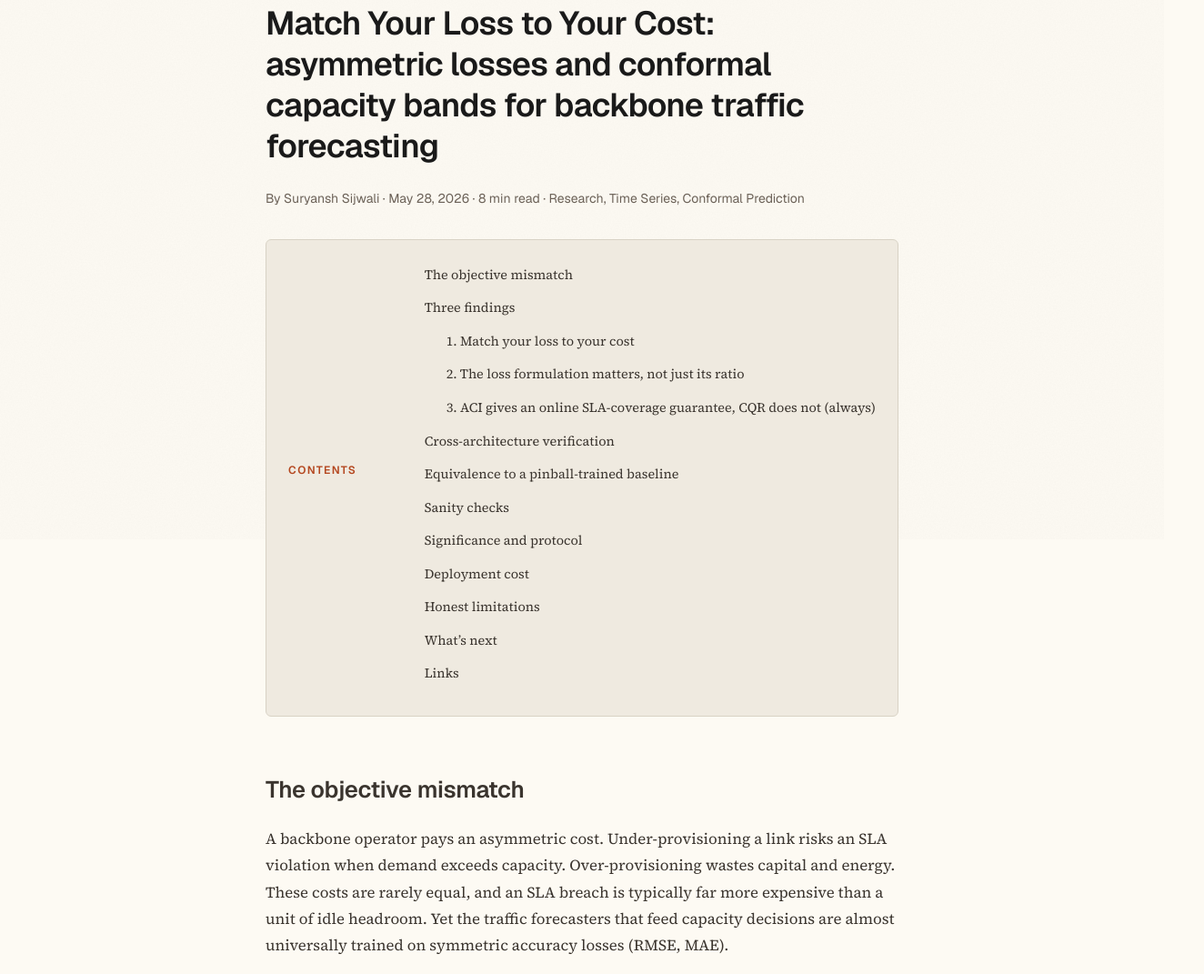
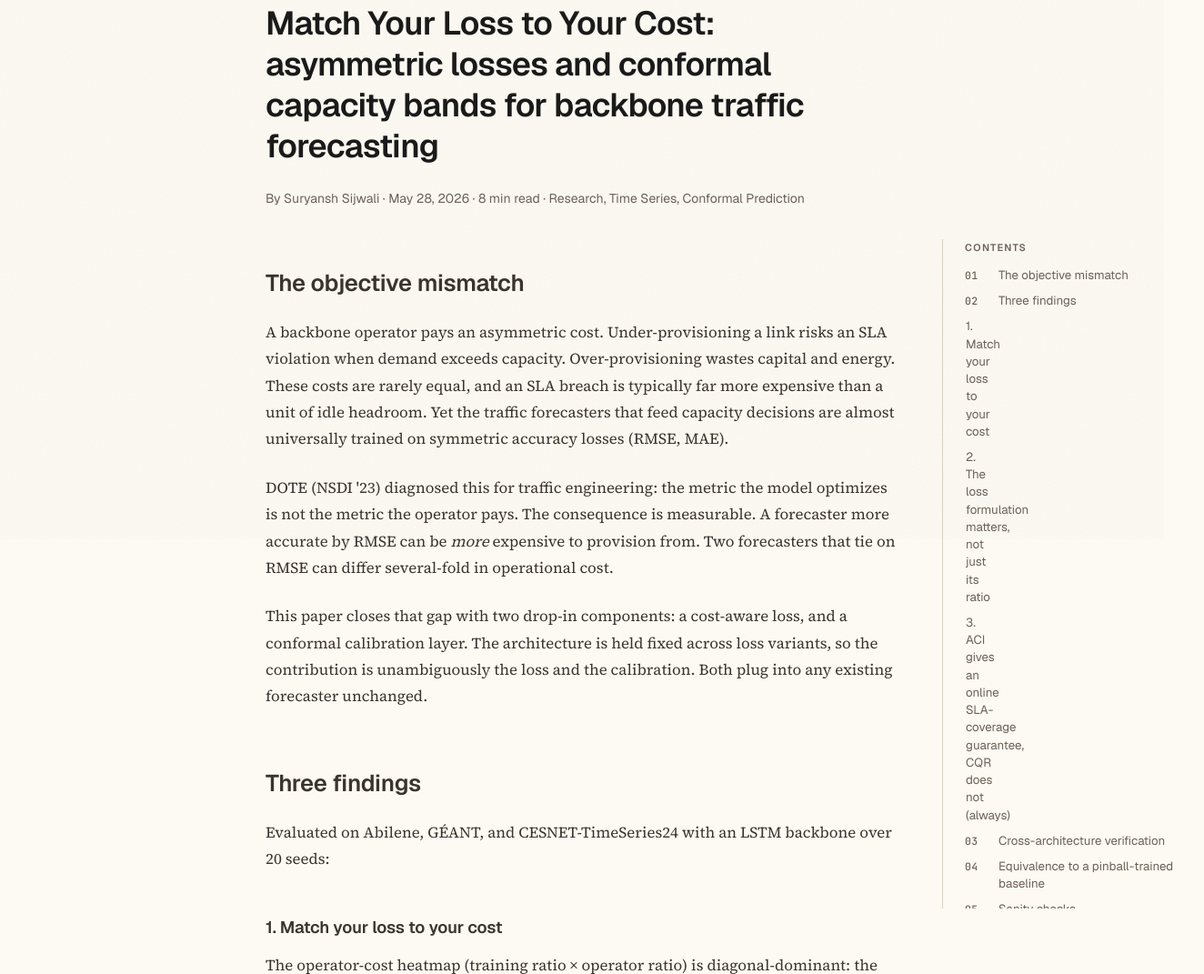
Before and after one commit to SuryanshSS1011/suryanshss1011.github.io, an Astro site: page /blog/match-loss-to-cost in a window 1280 px wide. Shown: the part 207-1278 px from the top of the page at 91% size, 1324 px wide, since content can reach past the window. Built offline with nearby package versions, Linux system fonts and the light colour scheme; Astro itself is replaced by a stand-in of ours.

Commit message:
feat(layout): editorial TOC with scrollspy + sticky right rail

```diff
--- a/src/pages/blog/[id].astro
+++ b/src/pages/blog/[id].astro
@@ -58,7 +58,7 @@ const blogPostingSchema = {
 ---
 
 <BaseLayout
-  title={`${post.data.title} — Suryansh Sijwali`}
+  title={`${post.data.title} · Suryansh Sijwali`}
   description={post.data.description}
   ogType="article"
   articleMeta={{
@@ -82,16 +82,19 @@ const blogPostingSchema = {
     </header>
 
     {tocHeadings.length > 2 && (
-      <nav class="toc">
-        <h2>Contents</h2>
-        <ul>
-          {tocHeadings.map((heading) => (
-            <li class={heading.depth === 3 ? 'toc-sub' : ''}>
-              <a href={`#${heading.slug}`}>{heading.text}</a>
+      <aside class="toc" aria-label="Table of contents">
+        <p class="toc-label">Contents</p>
+        <ol class="toc-list">
+          {tocHeadings.map((heading, i) => (
+            <li class={heading.depth === 3 ? 'toc-item toc-sub' : 'toc-item'}>
+              {heading.depth === 2 && (
+                <span class="toc-num" aria-hidden="true">{String(tocHeadings.filter((h, j) => j <= i && h.depth === 2).length).padStart(2, '0')}</span>
+              )}
+              <a href={`#${heading.slug}`} data-toc-link={heading.slug}>{heading.text}</a>
             </li>
           ))}
-        </ul>
-      </nav>
+        </ol>
+      </aside>
     )}
 
     <div class="prose">
@@ -105,46 +108,161 @@ const blogPostingSchema = {
 </BaseLayout>
 
 <style>
-  .toc {
-    background: var(--bg-sunken);
-    border: 1px solid var(--border);
-    border-radius: var(--radius-md);
-    padding: var(--spacing-lg);
-    margin-bottom: var(--spacing-xl);
+  /* TOC: editorial margin note. No card chrome, no list markers, no decimal default. */
+
+  /* Defensive resets: kill any inherited list styling, padding, or backgrounds. */
+  .toc,
+  .toc * {
+    background: transparent;
+    border-radius: 0;
   }
 
-  .toc h2 {
+  .toc {
+    margin: 0 0 var(--spacing-2xl) 0;
+    padding: 0 0 0 var(--spacing-md);
+    border-left: 1px solid var(--border);
+    background: transparent;
+  }
+
+  .toc-label {
     font-family: var(--font-display);
-    font-size: 0.75rem;
+    font-size: 0.68rem;
     font-weight: 600;
     letter-spacing: 0.12em;
     text-transform: uppercase;
-    color: var(--accent);
-    margin-bottom: var(--spacing-md);
-    border: none;
+    color: var(--text-muted);
+    margin: 0 0 var(--spacing-sm) 0;
     padding: 0;
   }
 
-  .toc ul {
-    list-style: none;
+  /* Force list reset hard, in case anything else tries to add markers. */
+  ol.toc-list {
+    list-style: none !important;
+    list-style-type: none !important;
     padding: 0;
     margin: 0;
+    display: flex;
+    flex-direction: column;
+    gap: 0.5rem;
   }
 
-  .toc li {
-    margin-bottom: var(--spacing-xs);
+  ol.toc-list > li.toc-item {
+    list-style: none !important;
+    list-style-type: none !important;
+    display: grid;
+    grid-template-columns: 1.75rem 1fr;
+    align-items: baseline;
+    gap: 0.5rem;
+    line-height: 1.4;
+    margin: 0;
+    padding: 0;
   }
 
-  .toc-sub {
-    padding-left: var(--spacing-lg);
+  ol.toc-list > li.toc-item::marker {
+    content: none;
+  }
+
+  .toc-item.toc-sub {
+    padding-left: var(--spacing-md);
+  }
+
+  .toc-num {
+    font-family: var(--font-mono);
+    font-size: 0.72rem;
+    font-weight: 500;
+    color: var(--text-muted);
+    font-variant-numeric: tabular-nums;
+    letter-spacing: 0.02em;
+  }
+
+  .toc-sub .toc-num {
+    visibility: hidden;
   }
 
   .toc a {
-    color: var(--text-secondary);
-    font-size: 0.9rem;
+    color: var(--text-muted);
+    text-decoration: none;
+    font-family: var(--font-display);
+    font-size: 0.88rem;
+    line-height: 1.45;
+    transition: color var(--transition), border-color var(--transition);
+    border-left: 1.5px solid transparent;
+    padding-left: 0.6rem;
+    margin-left: -0.6rem;
   }
 
   .toc a:hover {
-    color: var(--accent);
+    color: var(--text-primary);
+    text-decoration: none;
+  }
+
+  .toc a[data-active="true"] {
+    color: var(--text-primary);
+    border-left-color: var(--accent);
+  }
+
+  /* Desktop: float to the right of the prose as a sticky rail. */
+  @media (min-width: 1100px) {
+    .toc {
+      position: sticky;
+      top: var(--spacing-2xl);
+      float: right;
+      width: 16rem;
+      margin: 0 -19rem 0 0;
+      padding-left: var(--spacing-lg);
+      max-height: calc(100vh - 4rem);
+      overflow-y: auto;
+      scrollbar-width: thin;
+    }
+
+    ol.toc-list {
+      gap: 0.55rem;
+    }
+
+    .toc a {
+      font-size: 0.83rem;
+    }
+  }
+
+  @media (min-width: 1280px) {
+    .toc {
+      width: 18rem;
+      margin-right: -21rem;
+    }
   }
 </style>
+
+<script>
+  // Scrollspy: highlight the heading closest to the top of the viewport.
+  const links = document.querySelectorAll<HTMLAnchorElement>('.toc a[data-toc-link]');
+  if (links.length > 0) {
+    const headingIds = Array.from(links).map((a) => a.dataset.tocLink!).filter(Boolean);
+    const headings = headingIds
+      .map((id) => document.getElementById(id))
+      .filter((el): el is HTMLElement => !!el);
+
+    let activeId: string | null = null;
+    const setActive = (id: string | null) => {
+      if (id === activeId) return;
+      activeId = id;
+      links.forEach((a) => {
+        a.toggleAttribute('data-active', a.dataset.tocLink === id);
+      });
+    };
+
+    const onScroll = () => {
+      const offset = 120;
+      let current: string | null = null;
+      for (const h of headings) {
+        const rect = h.getBoundingClientRect();
+        if (rect.top - offset <= 0) current = h.id;
+        else break;
+      }
+      setActive(current ?? headings[0]?.id ?? null);
+    };
+
+    onScroll();
+    window.addEventListener('scroll', onScroll, { passive: true });
+    window.addEventListener('resize', onScroll);
+  }
+</script>
```
